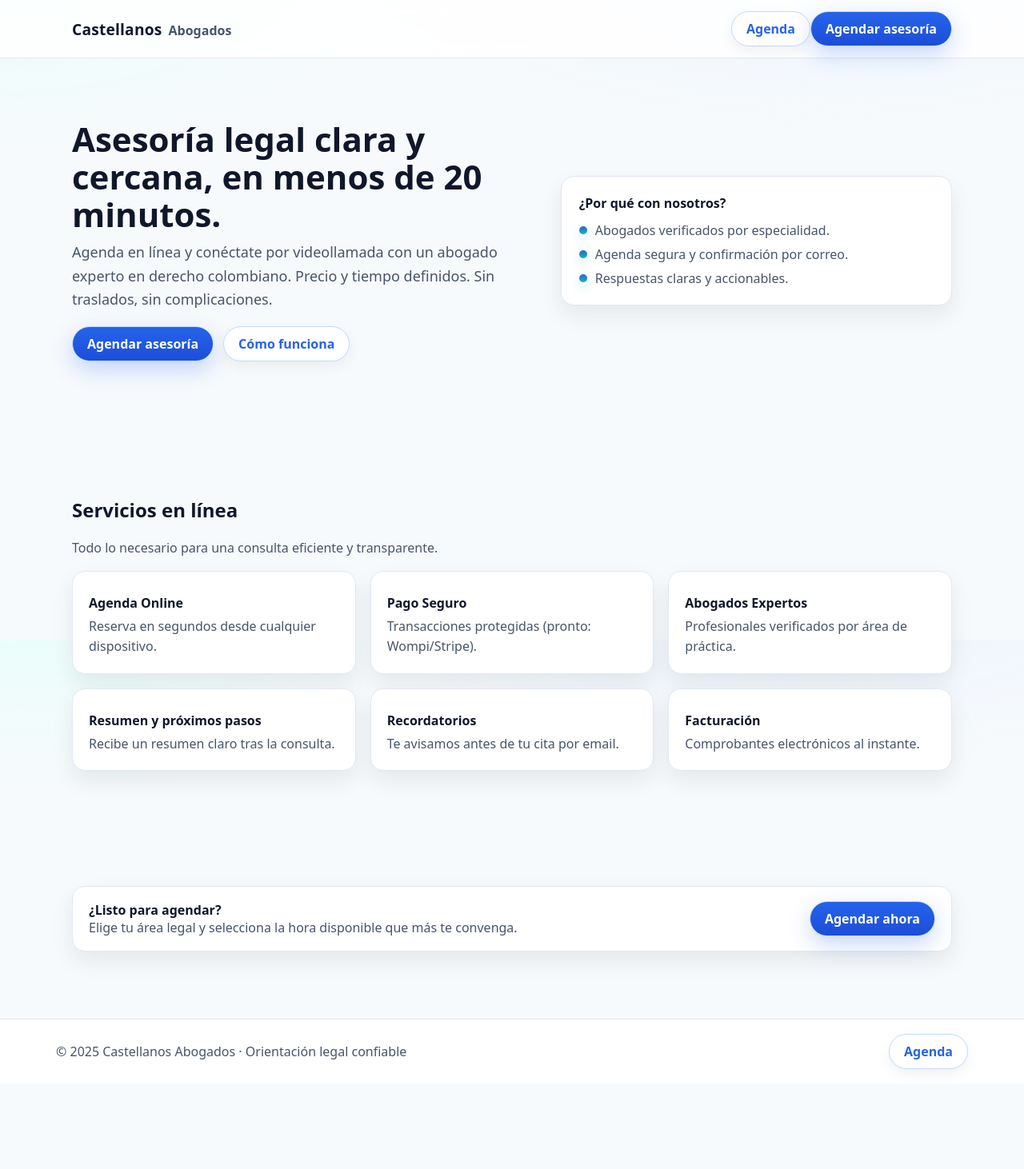
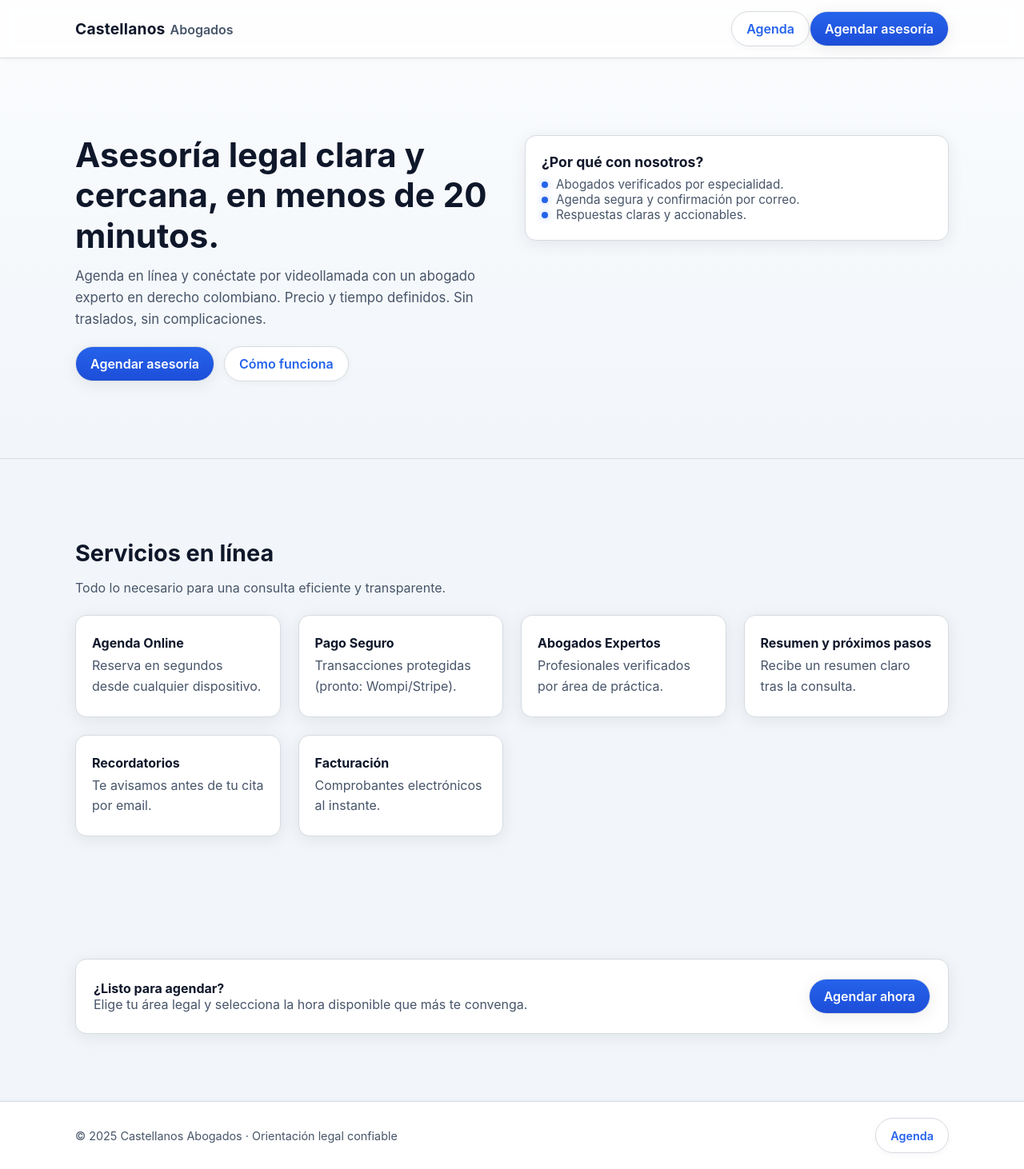
Before and after one commit to jjonnas1/castellanosabogados, a Next.js app: page / in a window 1280 px wide. Shown: the whole page at 80% size. Before the commit the page ends 1355 px from the top, so only its background shows below. Built offline with nearby package versions, Linux system fonts and the light colour scheme.

Commit message:
Update globals.css

```diff
--- a/app/globals.css
+++ b/app/globals.css
@@ -1,127 +1,140 @@
-/* === Castellanos Abogados – UI clara, amable y confiable (sin logos) === */
+/* === Castellanos Abogados — Estilo claro refinado y profesional === */
 
-/* Tokens de diseño */
-:root{
-  --bg: #f7fafc;             /* fondo base claro */
-  --ink: #0f172a;            /* texto principal (azul muy oscuro) */
-  --muted:#475569;           /* texto secundario gris azulado */
-  --panel:#ffffff;           /* superficies / tarjetas */
-  --line:#e2e8f0;            /* borde suave */
-  --shadow:0 12px 28px rgba(15,23,42,.08);
-
-  --brand:#2563eb;           /* azul confianza */
-  --brand-600:#1d4ed8;
-  --brand-200:#bfdbfe;
-  --accent:#14b8a6;          /* turquesa de acento */
-
-  --r:16px;                  /* radio de tarjetas */
+:root {
+  --bg: #f2f6fa;            /* fondo suave azulado */
+  --surface: #ffffff;        /* paneles */
+  --border: #d6dbe1;         /* líneas más visibles */
+  --ink: #0f172a;            /* texto principal */
+  --muted: #475569;          /* texto secundario */
+  --brand: #2563eb;          /* azul confianza */
+  --brand-600: #1d4ed8;
+  --accent: #14b8a6;         /* turquesa */
+  --radius: 14px;
+  --shadow: 0 4px 20px rgba(15, 23, 42, 0.08);
+  --shadow-hover: 0 8px 28px rgba(15, 23, 42, 0.12);
 }
 
-/* Reset mínimo */
-*,*::before,*::after{box-sizing:border-box}
-html,body{height:100%}
-html{scroll-behavior:smooth}
-body{
-  margin:0;
-  color:var(--ink);
-  background:
-    radial-gradient(1200px 600px at 80% -20%, #e9f2ff 0%, transparent 55%),
-    radial-gradient(1000px 500px at 0% -10%, #e6fffa 0%, transparent 55%),
-    var(--bg);
-  font-family: system-ui, -apple-system, Segoe UI, Roboto, Inter, Helvetica, Arial, "Apple Color Emoji","Segoe UI Emoji";
-  -webkit-font-smoothing:antialiased;
-  -moz-osx-font-smoothing:grayscale;
+/* Reset */
+*, *::before, *::after { box-sizing: border-box; }
+html, body { height: 100%; margin: 0; }
+body {
+  background: var(--bg);
+  color: var(--ink);
+  font-family: "Inter", system-ui, -apple-system, Segoe UI, Roboto, Helvetica, Arial;
+  -webkit-font-smoothing: antialiased;
+  -moz-osx-font-smoothing: grayscale;
 }
 
-/* Utilidades */
-.container{max-width:1140px;margin:0 auto;padding:0 20px}
-.muted{color:var(--muted)}
-.stack-xs{display:grid;gap:8px}
-.stack-sm{display:grid;gap:12px}
-.stack-md{display:grid;gap:16px}
-.stack-lg{display:grid;gap:22px}
-
-/* Botones */
-.btn{
-  display:inline-flex;align-items:center;justify-content:center;gap:10px;
-  height:44px;padding:0 18px;border-radius:999px;
-  border:1px solid var(--brand-200);
-  color:#fff;text-decoration:none;font-weight:600;
-  background:linear-gradient(180deg,var(--brand),var(--brand-600));
-  box-shadow:0 10px 28px rgba(37,99,235,.25);
-  transition:transform .1s ease, box-shadow .2s ease, opacity .2s ease;
-}
-.btn:hover{transform:translateY(-1px);box-shadow:0 14px 36px rgba(37,99,235,.3)}
-.btn--ghost{
-  background:#fff;color:var(--brand);border-color:var(--brand-200);
-  box-shadow:0 6px 18px rgba(15,23,42,.06);
-}
-.btn--ghost:hover{opacity:.92}
+/* Layout base */
+.container { max-width: 1140px; margin: 0 auto; padding: 0 24px; }
+.muted { color: var(--muted); }
 
 /* Header */
-.site-header{
-  position:sticky;top:0;z-index:30;
-  backdrop-filter:blur(10px);
-  background:rgba(255,255,255,.85);
-  border-bottom:1px solid var(--line);
+.site-header {
+  position: sticky; top: 0; z-index: 30;
+  background: rgba(255, 255, 255, 0.9);
+  backdrop-filter: blur(10px);
+  border-bottom: 1px solid var(--border);
+  box-shadow: 0 1px 6px rgba(15, 23, 42, 0.04);
 }
-.site-header__inner{
-  height:72px;display:flex;align-items:center;justify-content:space-between;gap:16px;
+.site-header__inner {
+  display: flex; align-items: center; justify-content: space-between;
+  height: 72px;
 }
-.brand{
-  text-decoration:none;display:inline-flex;align-items:baseline;gap:8px
+.brand { text-decoration: none; display: flex; gap: 6px; align-items: baseline; }
+.brand__title { font-weight: 700; color: var(--ink); letter-spacing: .2px; font-size: 1.2rem; }
+.brand__subtitle { color: var(--muted); font-weight: 600; }
+
+/* Buttons */
+.btn {
+  display: inline-flex; align-items: center; justify-content: center;
+  height: 44px; padding: 0 18px; border-radius: 999px;
+  font-weight: 600; text-decoration: none; transition: all .2s ease;
+  border: 1px solid var(--border);
 }
-.brand__title{font-weight:800;letter-spacing:.2px;font-size:1.2rem;color:var(--ink)}
-.brand__subtitle{font-weight:600;color:var(--muted)}
+.btn { color: #fff; background: linear-gradient(180deg, var(--brand), var(--brand-600)); box-shadow: var(--shadow); }
+.btn:hover { box-shadow: var(--shadow-hover); transform: translateY(-1px); }
+.btn--ghost {
+  background: #fff; color: var(--brand);
+  box-shadow: 0 2px 10px rgba(15, 23, 42, 0.04);
+}
+.btn--ghost:hover { background: #f8fafc; }
 
-/* HERO */
-.hero{padding:clamp(48px,6vw,96px) 0}
-.hero__grid{
-  display:grid;align-items:center;gap:clamp(20px,4vw,48px);
-  grid-template-columns:1.15fr 1fr;
+/* Hero */
+.hero {
+  padding: clamp(56px, 8vw, 96px) 0;
+  background: linear-gradient(180deg, #f9fbfd, #f2f6fa);
+  border-bottom: 1px solid var(--border);
 }
-.hero__copy h1{margin:0 0 10px;font-size:clamp(28px,4.4vw,42px);line-height:1.12}
-.hero__copy p{margin:0 0 18px;color:var(--muted);font-size:clamp(16px,2vw,18px);line-height:1.65}
-.hero__cta{display:flex;flex-wrap:wrap;gap:12px}
+.hero__grid {
+  display: grid; gap: 32px; align-items: start;
+  grid-template-columns: repeat(auto-fit, minmax(300px, 1fr));
+}
+.hero__copy h1 { font-size: clamp(28px, 4vw, 42px); margin: 0 0 12px; line-height: 1.2; }
+.hero__copy p { margin: 0 0 20px; color: var(--muted); line-height: 1.6; font-size: 1.05rem; }
+.hero__cta { display: flex; flex-wrap: wrap; gap: 12px; }
 
-.hero__card{
-  background:var(--panel);border:1px solid var(--line);border-radius:var(--r);
-  padding:clamp(16px,3vw,22px);box-shadow:var(--shadow);
+.hero__card {
+  background: var(--surface);
+  border: 1px solid var(--border);
+  border-radius: var(--radius);
+  padding: 22px 20px;
+  box-shadow: var(--shadow);
 }
-.hero__item{display:flex;align-items:center;gap:10px;color:var(--muted)}
-.hero__dot{
-  width:10px;height:10px;border-radius:50%;
-  background:linear-gradient(180deg,var(--brand),var(--accent));
-  box-shadow:0 6px 14px rgba(20,184,166,.25);
+.hero__card strong { display: block; margin-bottom: 8px; font-size: 1.1rem; color: var(--ink); }
+.hero__item { display: flex; align-items: center; gap: 10px; color: var(--muted); font-size: .95rem; }
+.hero__dot {
+  width: 8px; height: 8px; border-radius: 50%;
+  background: var(--brand);
+  box-shadow: 0 0 8px rgba(37, 99, 235, .4);
 }
 
 /* Features */
-.features{padding:clamp(36px,6vw,72px) 0}
-.features__grid{
-  display:grid;grid-template-columns:repeat(12,1fr);gap:18px;margin-top:18px
+.features { padding: clamp(40px, 6vw, 80px) 0; }
+.features h2 { font-size: 1.8rem; margin-bottom: 10px; }
+.features p.muted { margin-bottom: 24px; }
+.features__grid {
+  display: grid; grid-template-columns: repeat(auto-fit, minmax(240px, 1fr));
+  gap: 22px;
 }
-.card{
-  grid-column:span 12;background:var(--panel);border:1px solid var(--line);
-  border-radius:var(--r);padding:20px;box-shadow:var(--shadow);
-  transition:transform .15s ease, box-shadow .2s ease;
+.card {
+  background: var(--surface);
+  border: 1px solid var(--border);
+  border-radius: var(--radius);
+  padding: 24px 20px;
+  box-shadow: var(--shadow);
+  transition: all .2s ease;
 }
-.card:hover{transform:translateY(-3px);box-shadow:0 16px 36px rgba(15,23,42,.12)}
-.card__title{font-weight:700;margin:8px 0 6px}
-.card__text{margin:0;color:var(--muted);line-height:1.6}
-@media (min-width:700px){.card{grid-column:span 6}}
-@media (min-width:1000px){.card{grid-column:span 4}}
+.card:hover {
+  transform: translateY(-3px);
+  box-shadow: var(--shadow-hover);
+}
+.card__title { font-weight: 700; margin: 0 0 6px; color: var(--ink); }
+.card__text { margin: 0; color: var(--muted); line-height: 1.6; }
 
 /* CTA Final */
-.cta{padding:clamp(36px,6vw,72px) 0 84px}
-.cta__panel{
-  display:grid;grid-template-columns:1fr auto;gap:16px;align-items:center;
-  background:var(--panel);border:1px solid var(--line);border-radius:var(--r);
-  padding:18px 20px;box-shadow:var(--shadow);
+.cta {
+  padding: clamp(40px, 6vw, 80px) 0 84px;
+}
+.cta__panel {
+  background: var(--surface);
+  border: 1px solid var(--border);
+  border-radius: var(--radius);
+  box-shadow: var(--shadow);
+  padding: 24px 22px;
+  display: grid; grid-template-columns: 1fr auto; gap: 16px; align-items: center;
 }
 
 /* Footer */
-.site-footer{border-top:1px solid var(--line);background:#fff}
-.site-footer__inner{
-  display:grid;grid-template-columns:1fr auto;gap:18px;align-items:center;padding:18px 0
+.site-footer {
+  background: #fff;
+  border-top: 1px solid var(--border);
+  color: var(--muted);
+  font-size: 0.9rem;
+  box-shadow: 0 -1px 6px rgba(15, 23, 42, 0.04);
 }
-.site-footer__muted{color:var(--muted)}
+.site-footer__inner {
+  display: flex; justify-content: space-between; align-items: center;
+  padding: 20px 24px;
+}
+.site-footer__muted { color: var(--muted); }
```
